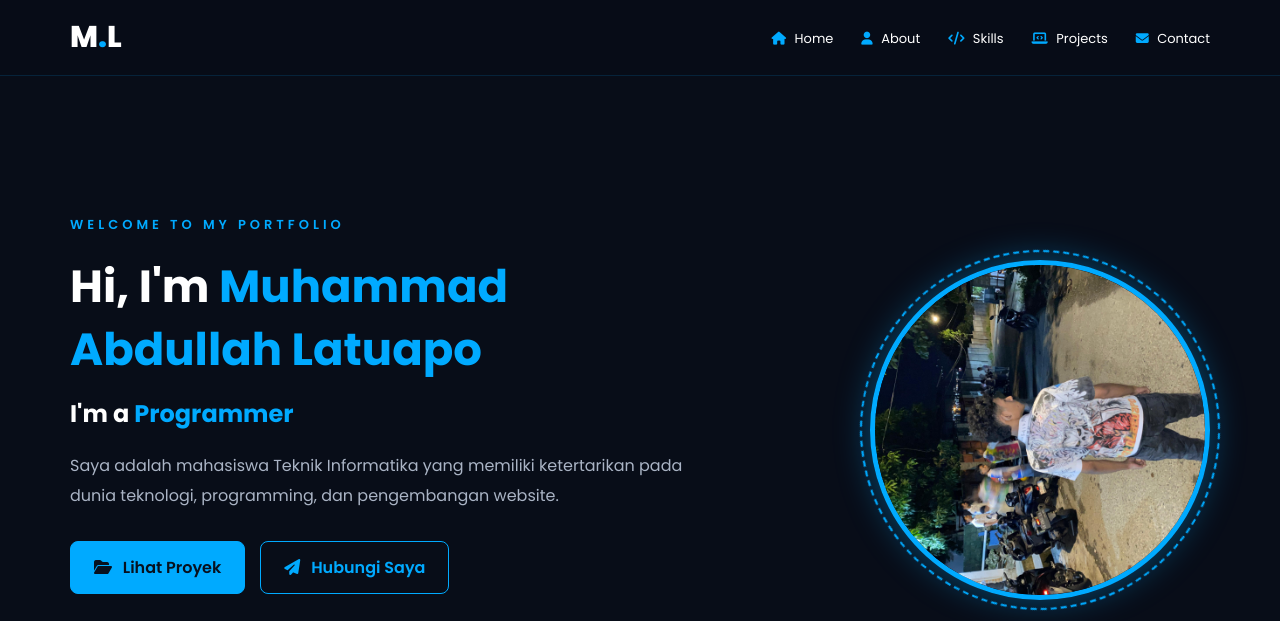
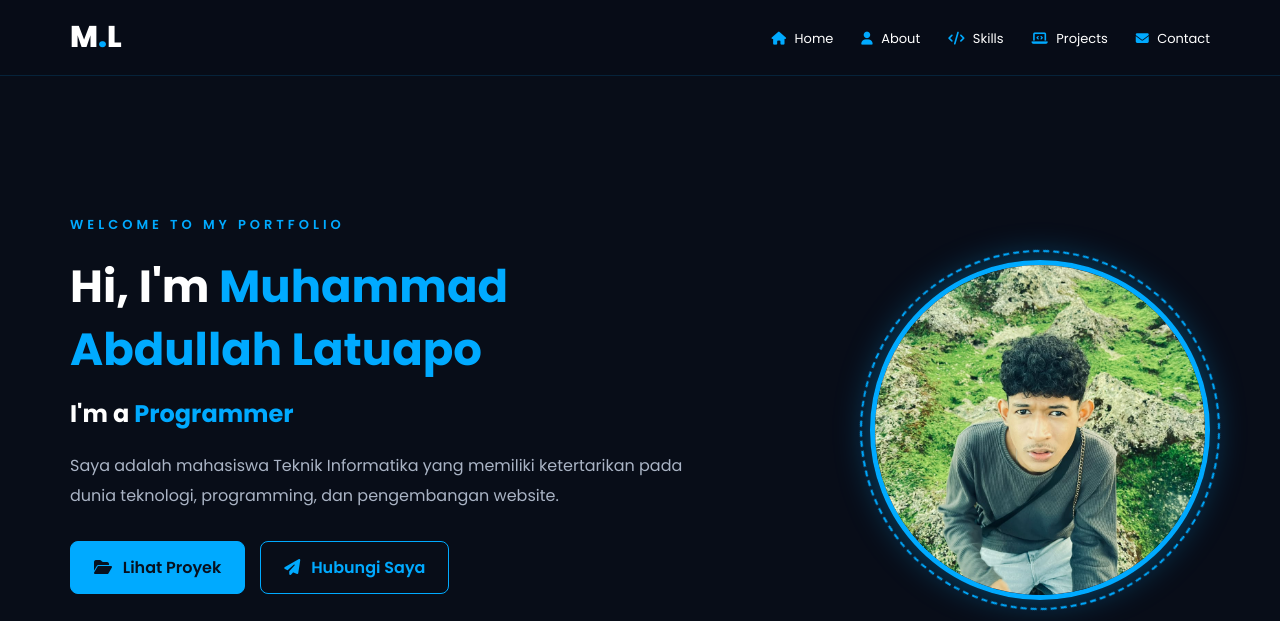
Before and after one commit to matolatuapo-commits/portofolio_apox, a plain HTML site: page index.html in a window 1280 px wide. Shown: the top 621 px of the page. Drawn offline with Linux system fonts and the light colour scheme.

Commit message:
Menyelesaikan merge GitHub

```diff
--- a/index.html
+++ b/index.html
@@ -100,7 +100,7 @@
         <div class="hero-image">
 
             <div class="image-circle">
-                <img src="images/apox.jpg"
+                <img src="images/apoxboy.jpeg"
                      alt="Foto Muhammad Abdullah Latuapo">
             </div>
 
```
Also changed, not shown: images/apox.jpg (deleted), images/apoxboy.jpeg (added).
